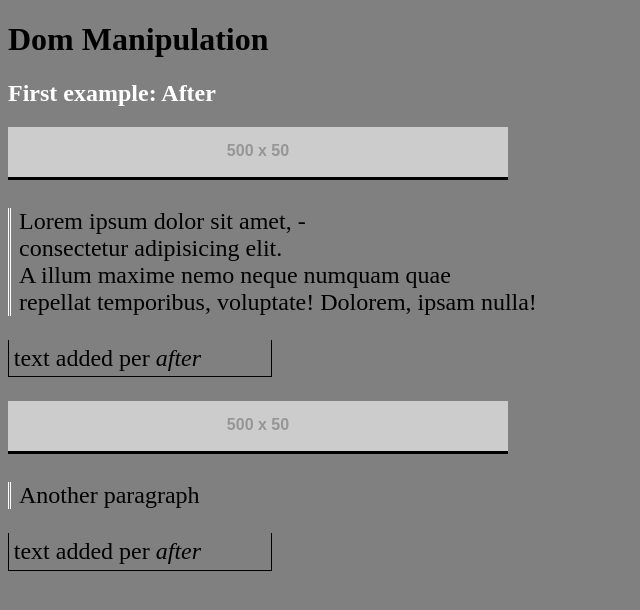
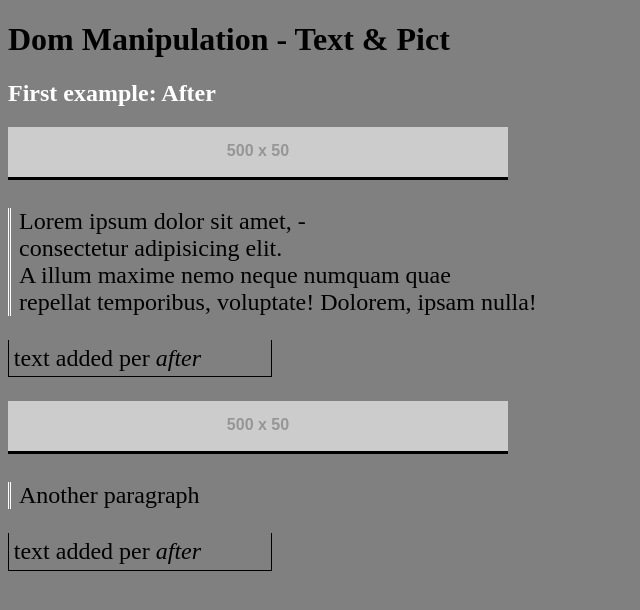
Before and after one commit to Bergstaed/DOM_manipulation_example, a plain HTML site: page index.html in a window 1280 px wide. Shown: the whole page, without its empty margins (0-640 px from the left). Drawn offline with Linux system fonts and the light colour scheme; placeholder pictures from the web are drawn by us.

Commit message:
chance Headline

```diff
--- a/index.html
+++ b/index.html
@@ -6,7 +6,7 @@
     <link rel="stylesheet" href="css/main.css">
 </head>
 <body>
-<h1>Dom Manipulation</h1>
+<h1>Dom Manipulation - Text & Pict</h1>
 <h2 class="light-color">First example: After</h2>
 <p class="js-do-xx">Lorem ipsum dolor sit amet, - <br>
     consectetur adipisicing elit.<br>
```
